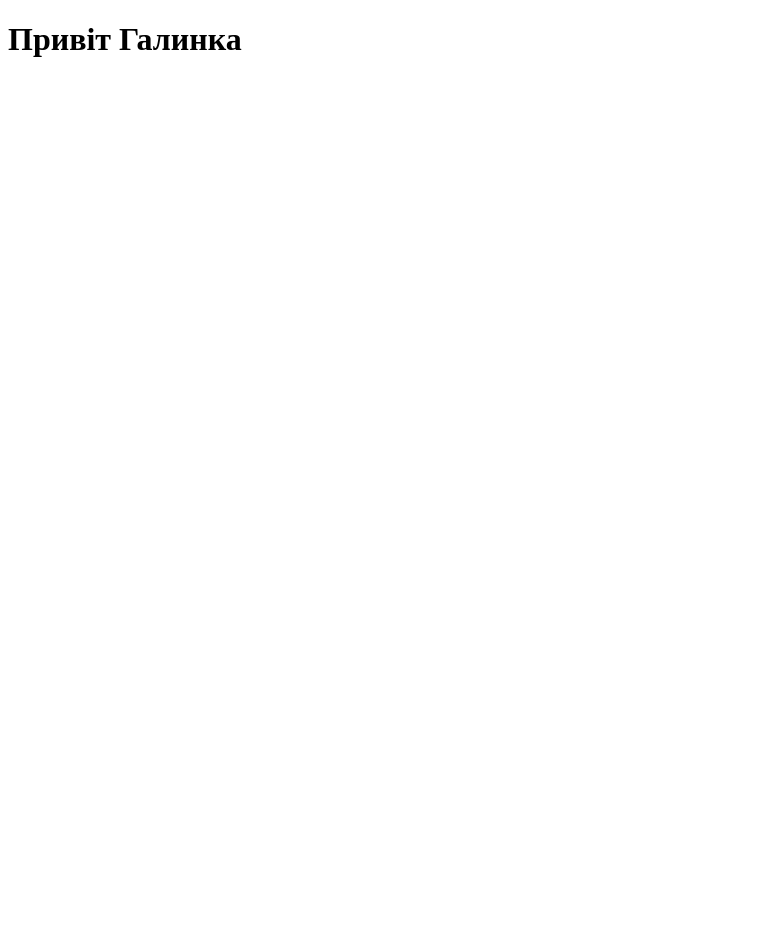
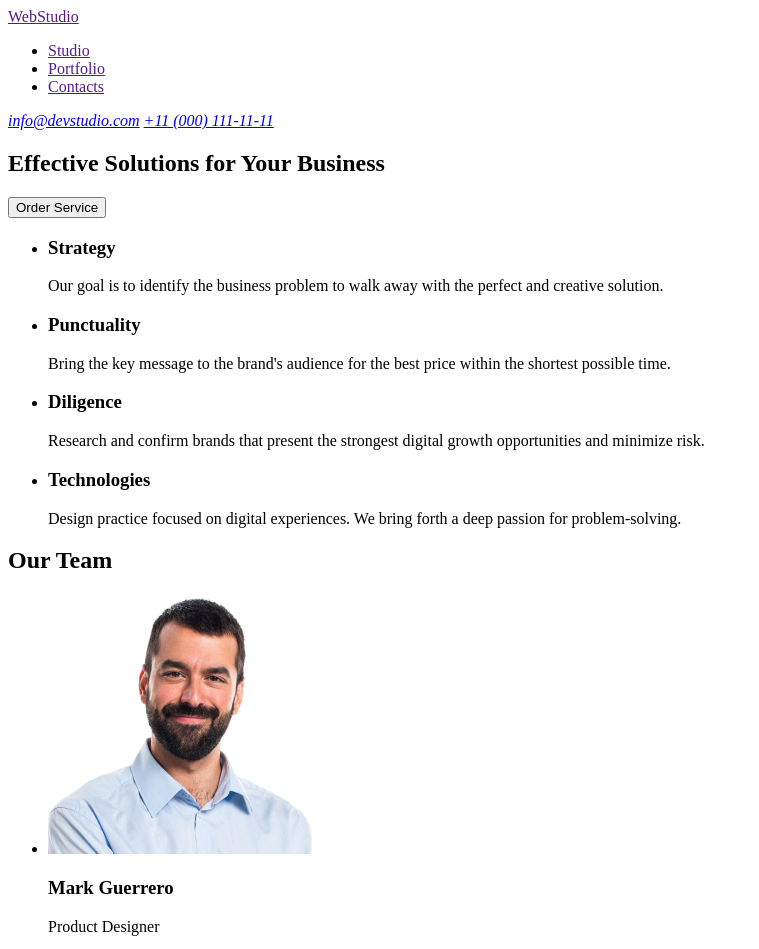
Before and after one commit to HalynkaSavchenko/goit-markup-hw-01, a plain HTML site: page index.html in a window 1280 px wide. Shown: the top 949 px of the page, without its empty margins (0-759 px from the left). Before the commit the page ends 800 px from the top, so only its background shows below. Drawn offline with Linux system fonts and the light colour scheme.

Commit message:
complete home work

```diff
--- a/index.html
+++ b/index.html
@@ -6,6 +6,81 @@
     <title>Document</title>
   </head>
   <body>
-    <h1>Привіт Галинка</h1>
+    <header>
+      <a href="">WebStudio</a>
+      <nav>
+        <ul>
+          <li>
+            <a href="">Studio</a>
+          </li>
+          <li>
+            <a href="">Portfolio</a>
+          </li>
+          <li>
+            <a href="">Contacts</a>
+          </li>
+        </ul>
+      </nav>
+      <address>
+        <a href="mailto:info@devstudio.com">info@devstudio.com</a>
+        <a href="tel:+110001111111">+11 (000) 111-11-11</a>
+      </address>
+    </header>
+    <main>
+      <section>
+        <h1>Effective Solutions for Your Business</h1>
+        <button type="button">Order Service</button>
+      </section>
+      <section>
+        <ul>
+          <li>
+            <h3>Strategy</h3>
+            <p>Our goal is to identify the business
+              problem to walk away with the perfect and creative solution. </p>
+          </li>
+          <li>
+            <h3>Punctuality</h3>
+            <p>Bring the key message to the brand's audience for the best price within the shortest possible time.</p>
+          </li>
+          <li>
+            <h3>Diligence</h3>
+            <p>Research and confirm brands that present the strongest digital growth opportunities and minimize risk.</p>
+          </li>
+          <li>
+          <h3>Technologies</h3>
+          <p>Design practice focused on digital experiences. We bring forth a deep passion for problem-solving.</p>
+          </li>
+        </ul>
+      </section>
+      <section>
+        <h2>Our Team</h2>
+        <ul>
+          <li>
+            <img src="./img/1.jpg" alt=" Photo Product Designer" width="264" height="260"/>
+            <h3>Mark Guerrero</h3>
+            <p>Product Designer</p>
+          </li>
+          <li>
+            <img src="./img/2.jpg" alt="Photo Frontend Developer" width="264" height="260"/>
+            <h3>Tom Ford</h3>
+            <p>Frontend Developer</p>
+          </li>
+          <li>
+            <img src="./img/3.jpg" alt="Photo Marketing" width="264" height="260"/>
+            <h3>Camila Garcia</h3>
+            <p>Marketing</p>
+          </li>
+          <li>
+            <img src="./img/4.jpg" alt="Photo UI Designer" width="264" height="260"/>
+            <h3>Daniel Wilson</h3>
+            <p>UI Designer</p>
+          </li>
+        </ul>
+      </section>
+    </main>
+    <footer>
+      <a href="">WebStudio</a>
+      <p>Increase the flow of customers and sales for your business with digital marketing & growth solutions.</p>
+    </footer>
   </body>
 </html>
```
Also changed, not shown: img/1.jpg (added), img/2.jpg (added), img/3.jpg (added), img/4.jpg (added).
